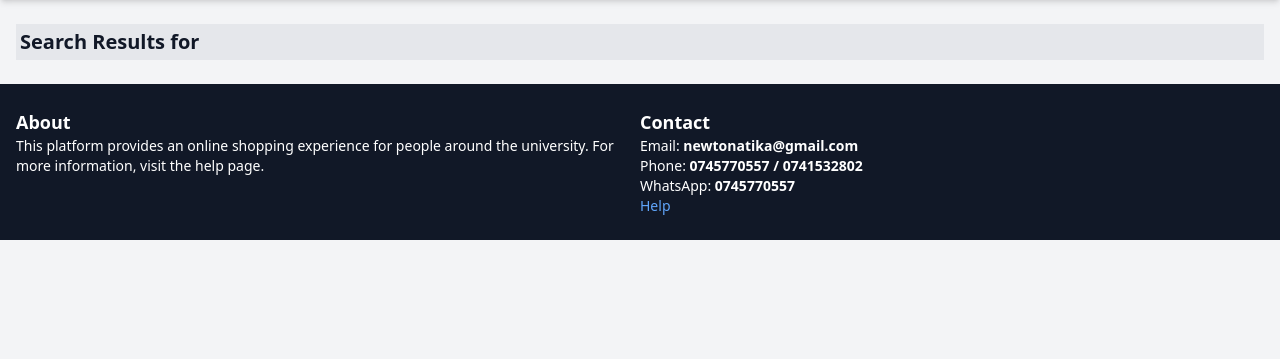
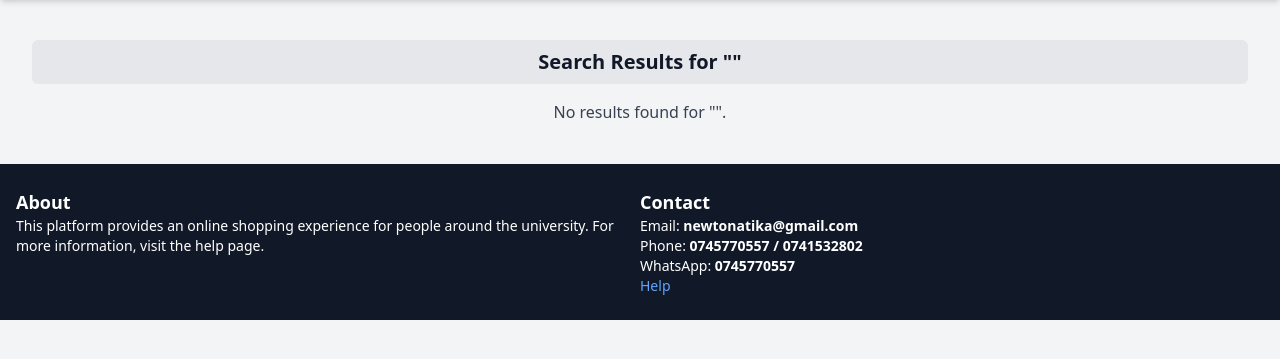
Before and after one commit to Newton-Atika/marketportal, a Django app: page /search/ in a window 1280 px wide. Shown: the part 132-491 px from the top of the page. Run offline with Django 5.2, Linux system fonts and the light colour scheme; parts of the project's set-up code (start-up, migrations or seed data) failed here and were passed over; some libraries are stand-ins or nearby versions.

Commit message:
Update search.html

```diff
--- a/home/templates/home/search.html
+++ b/home/templates/home/search.html
@@ -2,35 +2,48 @@
 
 {% block title %}Search{% endblock %}
 
-{%block content%}
-<div class='p-1 bg-gray-200 flex justify-between items-center'>
-    <h2 class='text-xl text-gray-900 font-bold'>Search Results for {{ query }}</h2>
+{% block content %}
+    <div class="container mx-auto p-4">
+        <div class="p-2 bg-gray-200 rounded-md text-center">
+            <h2 class="text-xl text-gray-900 font-bold">Search Results for "{{ query }}"</h2>
         </div>
-<div class='flex flex-wrap bg-gray-100'>
+
+        <div class="grid grid-cols-1 sm:grid-cols-2 md:grid-cols-3 lg:grid-cols-4 gap-4 mt-4">
             {% for item in items %}
-        <div class='m-1 bg-gray-100'>
-            <a href='{% url "home:detail" item.id %}'>
-                <img src="{{ item.image.url }}" class='rounded-t-md' alt="{{ item.name }}">
-                <h3 class='bg-white text-gray-900'><strong> Name: {{ item.name }}</strong> </h3>
-                <p class='bg-white text-gray-900'><strong> Price:KSH {{ item.Price }}</strong></p>
-                <form method="POST" action="{% url 'home:add_to_shopping_list' item.id %}">
+            <form method="POST" action="{% url 'home:add_to_shopping_list' item.id %}" class="bg-white shadow-md rounded-lg overflow-hidden p-3">
                 {% csrf_token %}
-                    <div class="bg-white text-gray-900 bg-white flex flex-wrap items-center space-x-2">
+                <a href="{% url 'home:detail' item.id %}">
+                    <div class="w-full">
+                        <img src="{{ item.image.url }}" class="w-full h-40 object-cover rounded-t-lg">
+                    </div>
+                </a>
+                <div class="p-3">
+                    <p class="font-semibold text-gray-900">{{ item.name }}</p>
+                    <p class="text-gray-700">KSH: <strong>{{ item.Price }}</strong></p>
+
+                    <div class="flex items-center space-x-2 mt-2">
                         <label for="quantity" class="text-sm"><strong>Quantity:</strong></label>
                         <input
                             type="number"
                             name="quantity"
                             min="1"
                             value="1"
-                            class="w-16 text-center border rounded-md bg-white text-black"
+                            class="w-16 text-center border border-gray-400 rounded-md"
                         >
                     </div>
-                    <div class='bg-white'>
-                        <button type="submit" class="p-1 mt-2 bg-gray-900 hover:bg-gray-700 text-white rounded-md">Add to List</button><a class='text-gray-900 p-1 m-2'><strong>-{{ item.sav }}</strong></a>
+
+                    <button
+                        type="submit"
+                        class="w-full mt-3 p-2 bg-gray-900 hover:bg-gray-700 text-white rounded-md flex items-center justify-center"
+                    >
+                        Add to <i class="fa fa-shopping-cart ml-2" style="font-size:16px"></i>
+                    </button>
+                    <p class="text-sm text-gray-600 mt-1"><strong>-{{ item.sav }}</strong></p>
                 </div>
             </form>
-            </a>
-        </div>
+            {% empty %}
+                <p class="text-gray-700 col-span-full text-center">No results found for "{{ query }}".</p>
             {% endfor %}
         </div>
-{%endblock%}
+    </div>
+{% endblock %}
```
Lines whose indentation alone changed are shown as unchanged.
